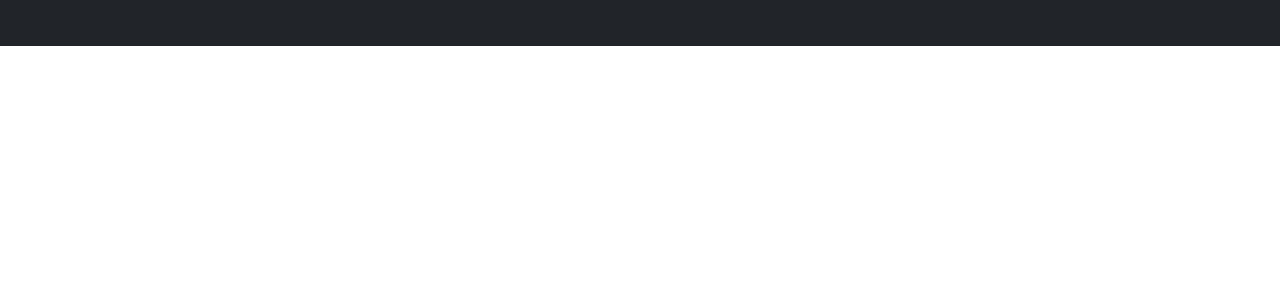
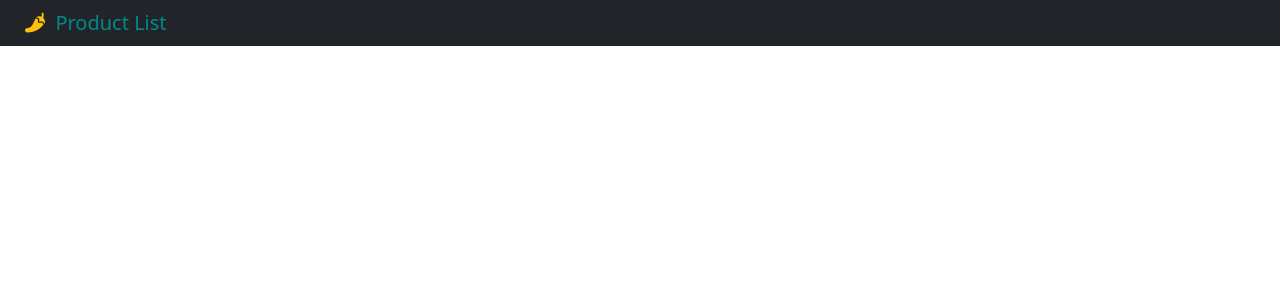
Before and after one commit to ghoziindra/CRUD-Django, a Django app: page / in a window 1280 px wide. Shown: the top 300 px of the page. Run offline with Django 4.2, Linux system fonts and the light colour scheme.

Commit message:
initial commit

```diff
--- a/App/templates/home.html
+++ b/App/templates/home.html
@@ -1,4 +1,10 @@
 {% extends 'base.html' %}
+
+<!--- Navbar content --->
+{% block navbar-content%}
+<i class="text-warning fas fa-pepper-hot"></i>&nbsp;&nbsp;Product List
+{% endblock navbar-content%}
+
 
 <!--- Page content --->
 {% block content %}
```
